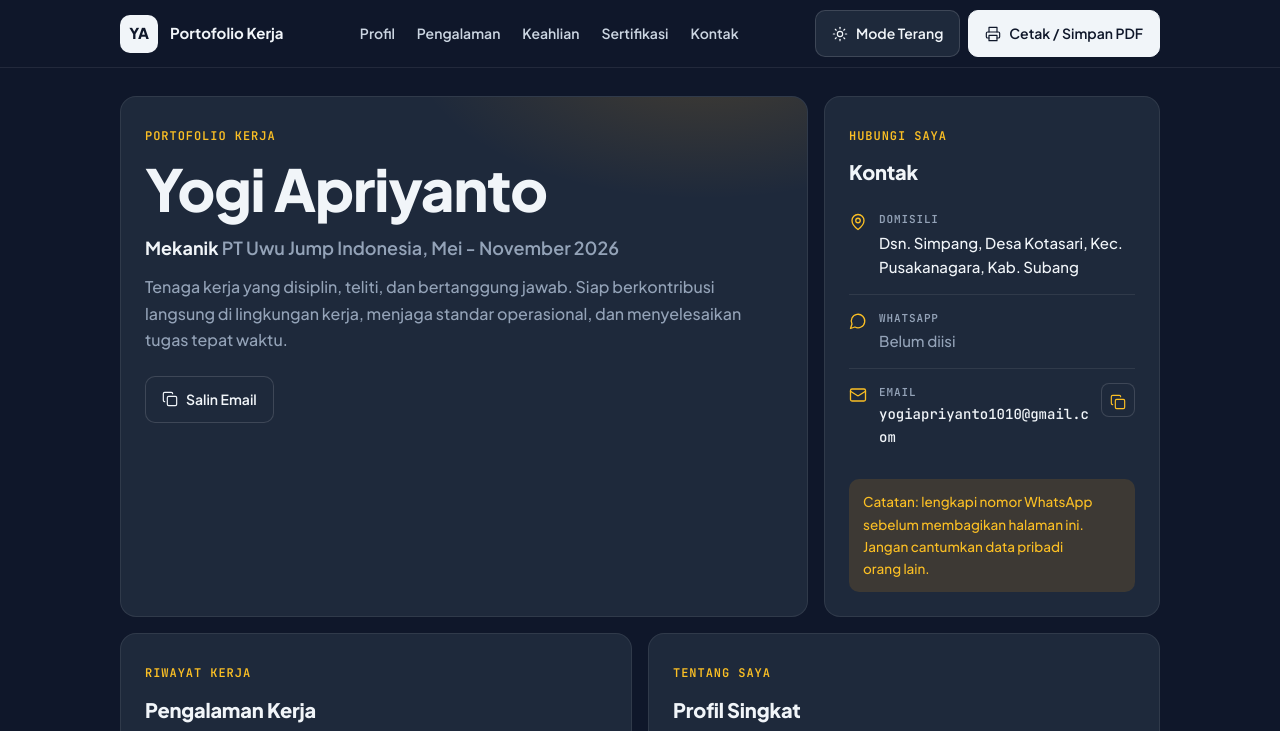
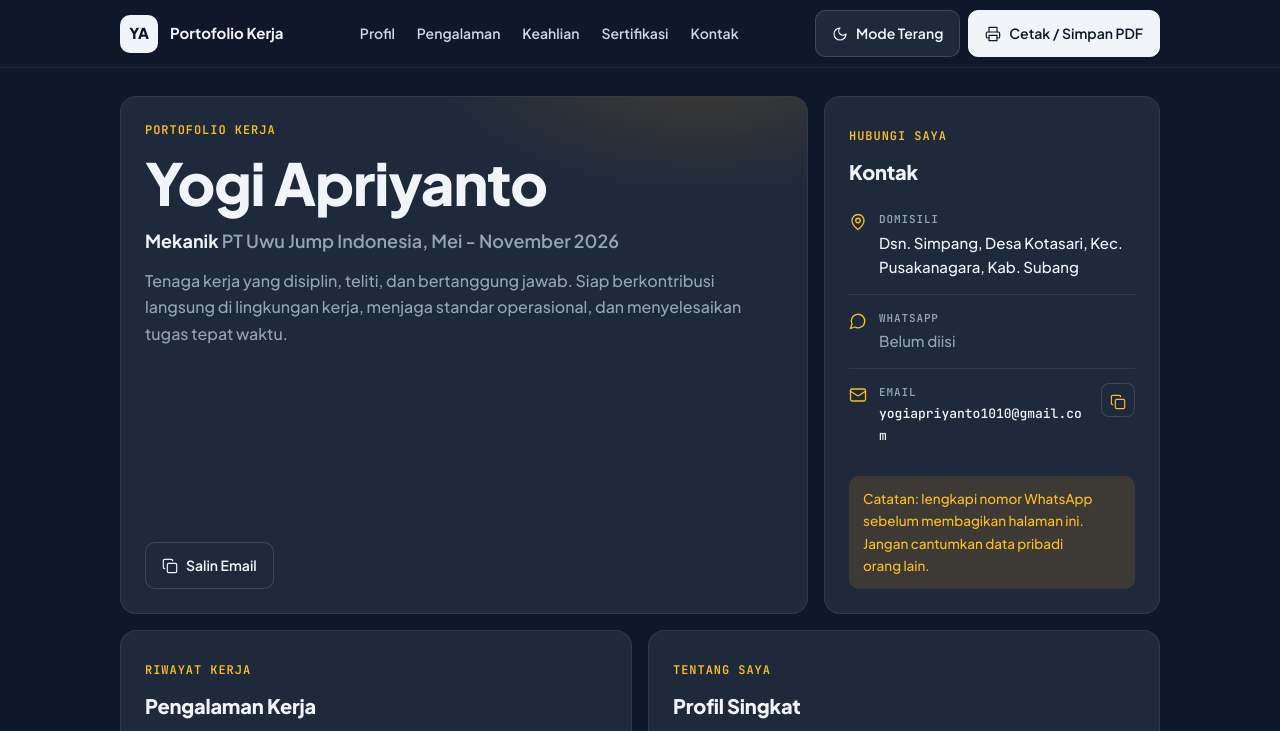
Before and after one commit to Yogii123-qw/portofolio-kerja, a plain HTML site: page index.html in a window 1280 px wide. Both pictures are taken after a click on the button "Mode Gelap". Shown: the top 731 px of the page. Drawn offline with Linux system fonts and the light colour scheme.

Commit message:
Perbaiki hasil cek screenshot: email 1 baris, CTA hero di bawah, ikon tema benar

```diff
--- a/index.html
+++ b/index.html
@@ -133,6 +133,9 @@
   .btn.primary { background: var(--ink); border-color: var(--ink); color: var(--on-primary); }
   .btn.primary:hover { opacity: 0.88; transform: translateY(-1px); }
   .btn .icon { width: 16px; height: 16px; }
+  #themeBtn .icon-moon { display: none; }
+  html[data-theme="dark"] #themeBtn .icon-moon { display: block; }
+  html[data-theme="dark"] #themeBtn .icon-sun { display: none; }
 
   /* Bento grid */
   .bento {
@@ -155,7 +158,7 @@
   .card:hover { transform: translateY(-2px); }
   .card:hover::after { opacity: 1; }
   .card[id] { scroll-margin-top: 96px; }
-  .hero { grid-column: 1 / 5; overflow: hidden; }
+  .hero { grid-column: 1 / 5; overflow: hidden; display: flex; flex-direction: column; }
   .hero::before {
     content: ""; position: absolute; inset: 0; pointer-events: none;
     background: radial-gradient(420px 220px at 85% -10%, var(--accent-glow), transparent 70%);
@@ -181,7 +184,7 @@
   .hero .role { font-size: 18px; font-weight: 700; margin-top: 14px; }
   .hero .role span { color: var(--muted); font-weight: 600; }
   .hero .lead { margin-top: 12px; font-size: 16px; color: var(--muted); max-width: 56ch; }
-  .hero .cta { display: flex; gap: 10px; flex-wrap: wrap; margin-top: 22px; }
+  .hero .cta { display: flex; gap: 10px; flex-wrap: wrap; margin-top: auto; padding-top: 22px; }
 
   .sub { color: var(--muted); font-size: 15px; margin-top: 4px; }
   section p.body, .card p.body { margin-top: 12px; }
@@ -199,7 +202,7 @@
     text-transform: uppercase; color: var(--muted);
   }
   .crow .v { font-size: 15px; margin-top: 2px; overflow-wrap: anywhere; }
-  .crow .v.mono { font-size: 14px; }
+  .crow .v.mono { font-size: 13px; }
   .crow .v.dim { color: var(--muted); }
   .crow .grow { flex: 1 1 auto; min-width: 0; }
   .iconbtn {
@@ -329,7 +332,8 @@
     </nav>
     <div class="actions">
       <button type="button" class="btn" id="themeBtn" aria-label="Ganti mode gelap atau terang">
-        <svg class="icon" viewBox="0 0 24 24" fill="none" stroke="currentColor" stroke-linecap="round" stroke-linejoin="round" aria-hidden="true"><circle cx="12" cy="12" r="4"/><path d="M12 2v2"/><path d="M12 20v2"/><path d="m4.93 4.93 1.41 1.41"/><path d="m17.66 17.66 1.41 1.41"/><path d="M2 12h2"/><path d="M20 12h2"/><path d="m6.34 17.66-1.41 1.41"/><path d="m19.07 4.93-1.41 1.41"/></svg>
+        <svg class="icon icon-sun" viewBox="0 0 24 24" fill="none" stroke="currentColor" stroke-linecap="round" stroke-linejoin="round" aria-hidden="true"><circle cx="12" cy="12" r="4"/><path d="M12 2v2"/><path d="M12 20v2"/><path d="m4.93 4.93 1.41 1.41"/><path d="m17.66 17.66 1.41 1.41"/><path d="M2 12h2"/><path d="M20 12h2"/><path d="m6.34 17.66-1.41 1.41"/><path d="m19.07 4.93-1.41 1.41"/></svg>
+        <svg class="icon icon-moon" viewBox="0 0 24 24" fill="none" stroke="currentColor" stroke-linecap="round" stroke-linejoin="round" aria-hidden="true"><path d="M12 3a6 6 0 0 0 9 9 9 9 0 1 1-9-9Z"/></svg>
         <span id="themeLabel">Mode Gelap</span>
       </button>
       <button type="button" class="btn primary" id="printBtn">
```
